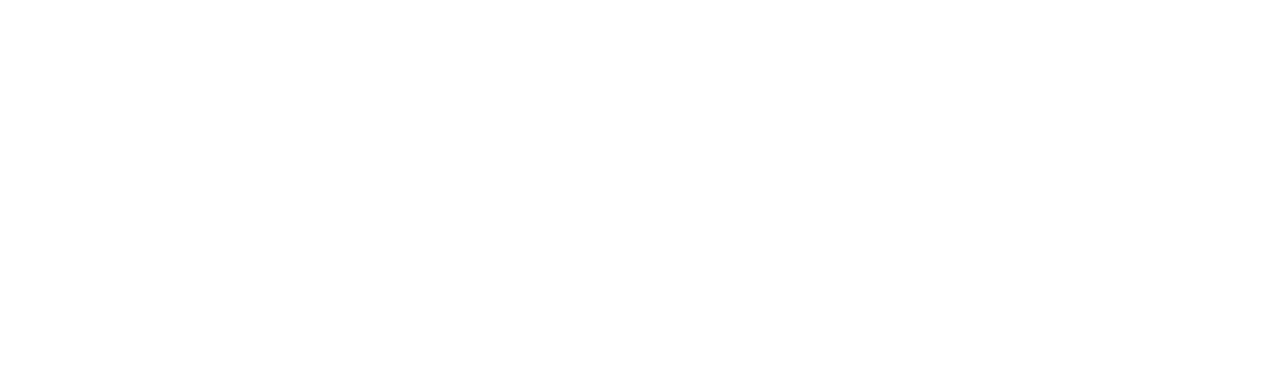
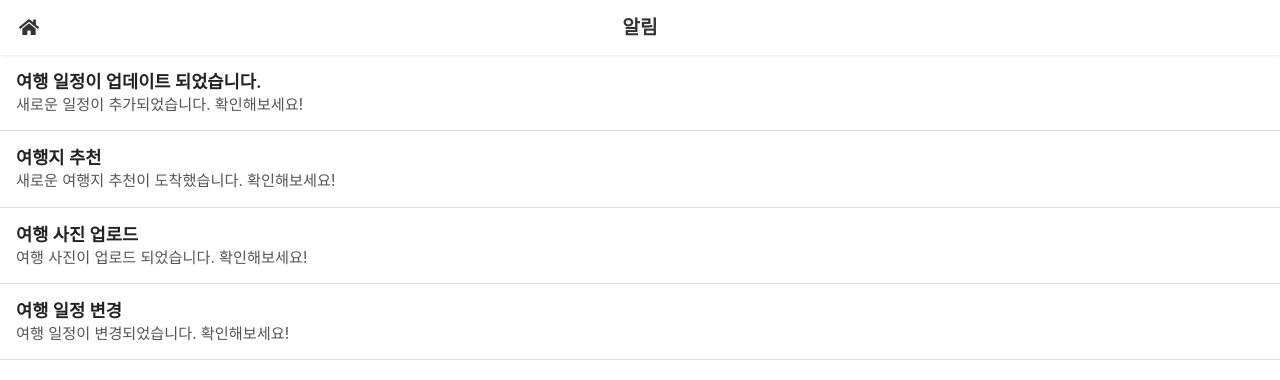
Before and after one commit to GMissionTrip/frontend, a React (Vite) app: page /notification in a window 1280 px wide. Before the commit this address had no page. Shown: the top 380 px of the page. Built offline with nearby package versions, Linux system fonts and the light colour scheme; a web font is replaced by a local one.

Commit message:
feat: 알림 페이지

```diff
--- a/src/App.jsx
+++ b/src/App.jsx
@@ -2,13 +2,14 @@
 import { Routes, Route } from "react-router-dom";
 import { LandingPage } from "./pages/LandingPage";
 import { LoginPage } from "./pages/LoginPage";
-import { MainHomePage } from "./pages/MainHomePage";
 import { OthersJourneyPage } from "./pages/OthersJourneyPage";
 import { MyArchive } from "./pages/MyArchivePage";
 import { MyArchiveDetails } from "./pages/MyArchiveDetailsPage";
 import { InputTripInfo1 } from "./pages/InputTripInfo1";
 import { InputTripInfo2 } from "./pages/InputTripInfo2";
 import { MyPage } from "./pages/MyPage";
+import Notification from "./pages/Notification";
+import { MainHomePage } from "./pages/Main";
 
 function App() {
   return (
@@ -22,6 +23,7 @@
       <Route path="/my-page" element={<MyPage />} />
       <Route path="/input-trip-info1" element={<InputTripInfo1 />} />
       <Route path="/input-trip-info2" element={<InputTripInfo2 />} />
+      <Route path="/notification" element={<Notification />} />
     </Routes>
   );
 }
--- /dev/null
+++ b/src/components/Notification/NotiListTile.jsx
@@ -0,0 +1,14 @@
+import "./styles.css";
+
+const NotiListTile = ({ notification }) => {
+  return (
+    <div className="noti-list-tile">
+      <div className="noti-content">
+        <div className="noti-title">{notification.title}</div>
+        <div className="noti-message">{notification.message}</div>
+      </div>
+    </div>
+  );
+};
+
+export default NotiListTile;
--- /dev/null
+++ b/src/components/Notification/styles.css
@@ -0,0 +1,23 @@
+.noti-list-tile {
+  display: flex;
+  align-items: flex-start;
+  padding: 16px;
+  border-bottom: 1px solid #e0e0e0;
+  background: #fff;
+}
+
+.noti-content {
+  flex: 1;
+}
+
+.noti-title {
+  font-size: 1.1rem;
+  font-weight: 600;
+  color: #222;
+  margin-bottom: 4px;
+}
+
+.noti-message {
+  font-size: 0.95rem;
+  color: #555;
+}
--- a/src/components/common/LayoutTitleWithActions.css
+++ b/src/components/common/LayoutTitleWithActions.css
@@ -36,3 +36,16 @@
 .content {
   width: 100%;
 }
+
+.left-icon {
+  position: absolute;
+  left: 1.2rem;
+  top: 50%;
+  transform: translateY(-50%);
+  font-size: 1.4rem;
+  color: #333;
+  cursor: pointer;
+  display: flex;
+  align-items: center;
+  justify-content: center;
+}
--- a/src/components/common/LayoutTitleWithActions.jsx
+++ b/src/components/common/LayoutTitleWithActions.jsx
@@ -1,10 +1,22 @@
 import React from "react";
 import "./LayoutTitleWithActions.css";
 
-export const LayoutTitleWithActions = ({ title, icon, onIconClick, children }) => {
+export const LayoutTitleWithActions = ({
+  title,
+  icon,
+  onIconClick,
+  leftIcon,
+  onLeftIconClick,
+  children,
+}) => {
   return (
     <div>
       <div className="app-bar">
+        {leftIcon && (
+          <div className="left-icon" onClick={onLeftIconClick}>
+            {leftIcon}
+          </div>
+        )}
         <div className="title">{title}</div>
         {icon && (
           <div className="title-btn" onClick={onIconClick}>
--- a/src/pages/MainHomePage.jsx
+++ b/src/pages/Main/index.jsx
@@ -1,13 +1,16 @@
 import React, { useState } from "react";
-import hamburgerBtn from "../assets/hamburgerBtn.png";
-import sampleImage from "../assets/sample.png";
-import logo from "../assets/logoSmall.png";
+import sampleImage from "@/assets/sample.png";
+import logo from "@/assets/logoSmall.png";
 import { Sidebar } from "@/components/Landing/Sidebar";
-import "./MainHomePage.css";
 import { TravelCard } from "@/components/common/TravelCard";
+import { FaBell } from "react-icons/fa";
+import { LayoutTitleWithActions } from "@/components/common/LayoutTitleWithActions";
+import { useNavigate } from "react-router-dom";
+import "./styles.css";
 
 export const MainHomePage = () => {
   const [isSidebarOpen, setIsSidebarOpen] = useState(false);
+  const navigate = useNavigate();
 
   const handleSidebar = () => setIsSidebarOpen(!isSidebarOpen);
 
@@ -24,12 +27,13 @@
   ];
 
   return (
-    <div className="main-page">
-      <div className="appBar">
-        <img src={logo} alt="로고" className="logo" />
-        <img src={hamburgerBtn} alt="메뉴" className="hamburger-btn" onClick={handleSidebar} />
-      </div>
-
+    <LayoutTitleWithActions
+      title={<img src={logo} alt="로고" />}
+      icon={<FaBell />}
+      onIconClick={() => {
+        navigate("/notification");
+      }}
+    >
       <div className="section now-travel">
         <h2>현재 진행 중인 여행</h2>
         <TravelCard {...nowTravel} size="large" />
@@ -50,6 +54,6 @@
       <button className="plus-btn">+</button>
 
       {isSidebarOpen && <Sidebar onClose={handleSidebar} />}
-    </div>
+    </LayoutTitleWithActions>
   );
 };
--- a/src/pages/MainHomePage.css
+++ b/src/pages/Main/styles.css
@@ -1,21 +1,3 @@
-.appBar {
-  display: flex;
-  justify-content: center;
-  align-items: center;
-  position: relative;
-  height: 60px;
-  background-color: #ffffff;
-  box-shadow: 0 2px 4px rgba(0, 0, 0, 0.1);
-}
-.logo {
-  height: 40px;
-  width: 50px;
-  padding-bottom: 10px;
-}
-.main-page {
-  font-family: sans-serif;
-}
-
 .section {
   margin: 24px;
 }
--- /dev/null
+++ b/src/pages/Notification/index.jsx
@@ -0,0 +1,48 @@
+import { LayoutTitleWithActions } from "@/components/common/LayoutTitleWithActions";
+import "./styles.css";
+import NotiListTile from "@/components/Notification/NotiListTile";
+import { FaHome } from "react-icons/fa";
+import { useNavigate } from "react-router-dom";
+
+const Notification = () => {
+  const navigate = useNavigate();
+
+  const notifications = [
+    {
+      title: "여행 일정이 업데이트 되었습니다.",
+      message: "새로운 일정이 추가되었습니다. 확인해보세요!",
+    },
+    {
+      title: "여행지 추천",
+      message: "새로운 여행지 추천이 도착했습니다. 확인해보세요!",
+    },
+    {
+      title: "여행 사진 업로드",
+      message: "여행 사진이 업로드 되었습니다. 확인해보세요!",
+    },
+    {
+      title: "여행 일정 변경",
+      message: "여행 일정이 변경되었습니다. 확인해보세요!",
+    },
+  ];
+
+  return (
+    <LayoutTitleWithActions
+      title={"알림"}
+      leftIcon={<FaHome />}
+      onLeftIconClick={() => {
+        navigate("/");
+      }}
+    >
+      {notifications.length > 0 ? (
+        notifications.map((notification, index) => (
+          <NotiListTile key={index} notification={notification} />
+        ))
+      ) : (
+        <div className="no-notifications">🥲 알림이 없습니다.</div>
+      )}
+    </LayoutTitleWithActions>
+  );
+};
+
+export default Notification;
--- /dev/null
+++ b/src/pages/Notification/styles.css
@@ -0,0 +1,6 @@
+.no-notifications {
+  width: 100%;
+  height: 600px;
+  padding: 200px 0;
+  text-align: center;
+}
```
